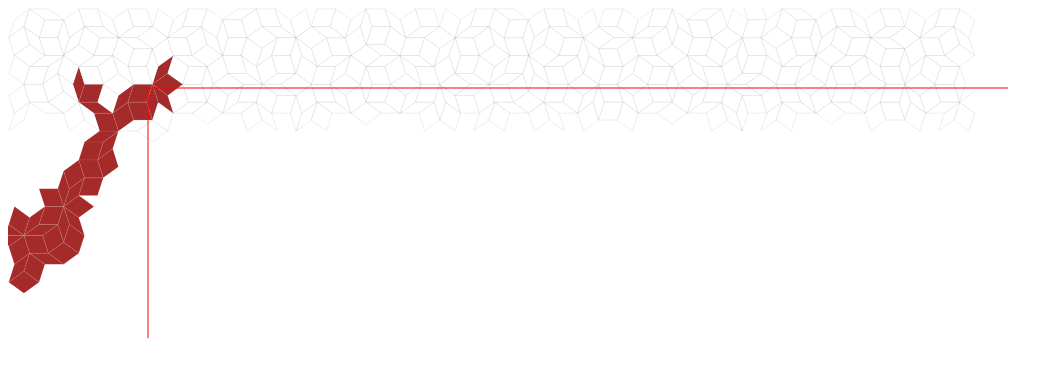
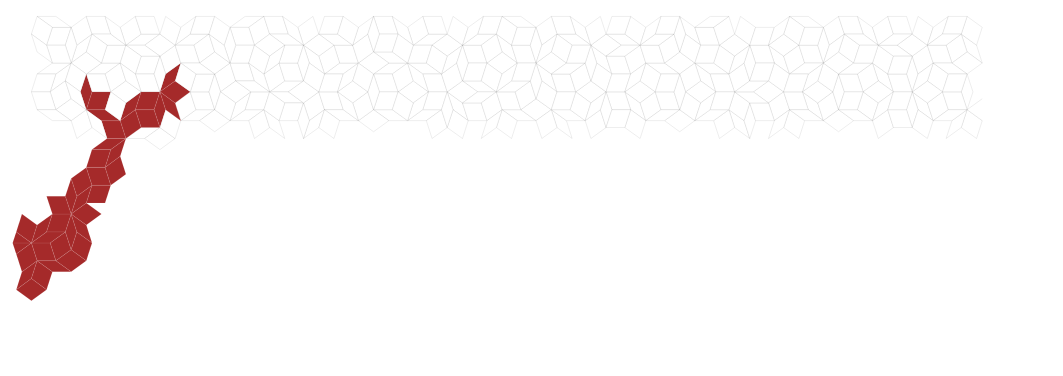
Before and after one commit to darobin/etiologi.es, a plain HTML site: page design/trimmed.html in a window 1280 px wide. Shown: the whole page, without its empty margins (0-1063 px from the left). Drawn offline with Linux system fonts and the light colour scheme.

Commit message:
position the tree better

```diff
--- a/design/trimmed.html
+++ b/design/trimmed.html
@@ -10,8 +10,8 @@
     </style>
   </head>
   <body>
-  <svg width="1000" viewBox="0 0 1000 330" xmlns="http://www.w3.org/2000/svg">
-    <g stroke-width="0.005" stroke="#000" fill="#fff" transform="scale(15) translate(-2.5, -2.5)">
+  <svg width="1000" viewBox="0 0 1000 300" xmlns="http://www.w3.org/2000/svg">
+    <g stroke-width="0.005" stroke="#000" fill="#fff" transform="scale(15) translate(-2, -2)">
       <path d="M 20.45, 6.86 L 21.70, 6.86 L 20.69, 7.59 L 19.44, 7.59 L 20.45, 6.86 z" data-num="17"></path>
       <path d="M 17.81, 2.56 L 19.06, 2.56 L 18.05, 3.29 L 16.80, 3.29 L 17.81, 2.56 z" data-num="28"></path>
       <path d="M 17.81, 8.78 L 19.06, 8.78 L 18.05, 9.51 L 16.80, 9.51 L 17.81, 8.78 z" data-num="32"></path>
@@ -86,7 +86,6 @@
       <path d="M 33.31, 3.74 L 34.56, 3.74 L 33.55, 4.48 L 32.30, 4.48 L 33.31, 3.74 z" data-num="398"></path>
       <path d="M 5.82, 6.86 L 4.81, 7.59 L 5.19, 6.40 L 6.21, 5.67 L 5.82, 6.86 z" data-num="402"></path>
       <path d="M 34.56, 7.59 L 35.81, 7.59 L 36.19, 8.78 L 34.94, 8.78 L 34.56, 7.59 z" data-num="404"></path>
-      <path d="M 3.56, 9.97 L 2.55, 10.70 L 2.93, 9.51 L 3.94, 8.78 L 3.56, 9.97 z" data-num="407"></path>
       <path d="M 23.73, 4.48 L 24.11, 5.67 L 23.10, 6.40 L 22.72, 5.21 L 23.73, 4.48 z" data-num="415"></path>
       <path d="M 20.07, 5.67 L 20.45, 6.86 L 19.44, 7.59 L 19.06, 6.40 L 20.07, 5.67 z" data-num="417"></path>
       <path d="M 14.15, 7.59 L 14.53, 8.78 L 13.52, 9.51 L 13.14, 8.33 L 14.15, 7.59 z" data-num="420"></path>
@@ -121,7 +120,6 @@
       <path d="M 14.15, 7.59 L 15.40, 7.59 L 15.78, 8.78 L 14.53, 8.78 L 14.15, 7.59 z" data-num="496"></path>
       <path d="M 41.49, 8.78 L 41.87, 9.97 L 40.86, 10.70 L 40.48, 9.51 L 41.49, 8.78 z" data-num="497"></path>
       <path d="M 14.15, 7.59 L 15.40, 7.59 L 15.78, 6.40 L 14.53, 6.40 L 14.15, 7.59 z" data-num="499"></path>
-      <path d="M 3.56, 3.74 L 2.55, 4.48 L 2.93, 3.29 L 3.94, 2.56 L 3.56, 3.74 z" data-num="511"></path>
       <path d="M 35.57, 4.48 L 36.82, 4.48 L 37.20, 5.67 L 35.95, 5.67 L 35.57, 4.48 z" data-num="513"></path>
       <path d="M 35.57, 6.86 L 36.82, 6.86 L 35.81, 7.59 L 34.56, 7.59 L 35.57, 6.86 z" data-num="514"></path>
       <path d="M 38.22, 6.40 L 39.47, 6.40 L 39.85, 7.59 L 38.60, 7.59 L 38.22, 6.40 z" data-num="518"></path>
@@ -189,7 +187,6 @@
       <path d="M 49.19, 7.59 L 48.18, 8.33 L 47.17, 7.59 L 48.18, 6.86 L 49.19, 7.59 z" data-num="680"></path>
       <path d="M 10.49, 2.56 L 10.88, 3.74 L 9.86, 4.48 L 9.48, 3.29 L 10.49, 2.56 z" data-num="681"></path>
       <path d="M 7.22, 2.56 L 7.60, 3.74 L 6.59, 4.48 L 6.21, 3.29 L 7.22, 2.56 z" data-num="684"></path>
-      <path d="M 3.56, 7.59 L 3.94, 8.78 L 2.93, 9.51 L 2.55, 8.33 L 3.56, 7.59 z" data-num="689"></path>
       <path d="M 10.49, 6.40 L 11.74, 6.40 L 12.13, 7.59 L 10.88, 7.59 L 10.49, 6.40 z" data-num="690"></path>
       <path d="M 44.14, 4.48 L 44.52, 5.67 L 43.51, 6.40 L 43.12, 5.21 L 44.14, 4.48 z" data-num="691"></path>
       <path d="M 30.90, 8.78 L 31.28, 9.97 L 31.67, 8.78 L 31.28, 7.59 L 30.90, 8.78 z" data-num="696"></path>
@@ -206,7 +203,6 @@
       <path d="M 48.81, 6.40 L 50.06, 6.40 L 49.04, 5.67 L 47.79, 5.67 L 48.81, 6.40 z" data-num="733"></path>
       <path d="M 4.57, 20.78 L 3.56, 20.04 L 3.94, 18.85 L 4.96, 19.59 L 4.57, 20.78 z" data-num="735" class="bark"></path>
       <path d="M 7.22, 18.85 L 6.21, 18.12 L 6.59, 16.93 L 7.60, 17.66 L 7.22, 18.85 z" data-num="737" class="bark"></path>
-      <path d="M 3.56, 3.74 L 3.94, 4.93 L 2.93, 5.67 L 2.55, 4.48 L 3.56, 3.74 z" data-num="739"></path>
       <path d="M 6.83, 7.59 L 7.22, 8.78 L 7.60, 7.59 L 7.22, 6.40 L 6.83, 7.59 z" data-num="744" class="bark"></path>
       <path d="M 4.57, 4.48 L 5.82, 4.48 L 6.21, 3.29 L 4.96, 3.29 L 4.57, 4.48 z" data-num="749"></path>
       <path d="M 22.72, 5.21 L 23.10, 6.40 L 22.09, 5.67 L 21.70, 4.48 L 22.72, 5.21 z" data-num="750"></path>
@@ -287,7 +283,6 @@
       <path d="M 45.53, 8.78 L 46.78, 8.78 L 45.77, 9.51 L 44.52, 9.51 L 45.53, 8.78 z" data-num="914"></path>
       <path d="M 19.06, 6.40 L 18.05, 5.67 L 18.43, 4.48 L 19.44, 5.21 L 19.06, 6.40 z" data-num="916"></path>
       <path d="M 14.15, 7.59 L 13.14, 6.86 L 13.52, 5.67 L 14.53, 6.40 L 14.15, 7.59 z" data-num="919"></path>
-      <path d="M 51.45, 2.10 L 52.70, 2.10 L 53.09, 3.29 L 51.84, 3.29 L 51.45, 2.10 z" data-num="920"></path>
       <path d="M 54.73, 4.48 L 53.71, 5.21 L 52.70, 4.48 L 53.71, 3.74 L 54.73, 4.48 z" data-num="924"></path>
       <path d="M 8.23, 9.51 L 9.48, 9.51 L 8.47, 8.78 L 7.22, 8.78 L 8.23, 9.51 z" data-num="926" class="bark"></path>
       <path d="M 36.82, 4.48 L 37.20, 5.67 L 37.59, 4.48 L 37.20, 3.29 L 36.82, 4.48 z" data-num="928"></path>
@@ -337,7 +332,6 @@
       <path d="M 57.37, 2.56 L 57.76, 3.74 L 56.75, 4.48 L 56.36, 3.29 L 57.37, 2.56 z" data-num="1042"></path>
       <path d="M 55.98, 4.48 L 56.36, 5.67 L 56.75, 4.48 L 56.36, 3.29 L 55.98, 4.48 z" data-num="1043"></path>
       <path d="M 58.38, 5.67 L 57.37, 4.93 L 57.76, 3.74 L 58.77, 4.48 L 58.38, 5.67 z" data-num="1044"></path>
-      <path d="M 4.96, 5.67 L 3.94, 6.40 L 2.93, 5.67 L 3.94, 4.93 L 4.96, 5.67 z" data-num="1045"></path>
       <path d="M 45.15, 7.59 L 46.40, 7.59 L 46.78, 6.40 L 45.53, 6.40 L 45.15, 7.59 z" data-num="1046"></path>
       <path d="M 48.81, 8.78 L 50.06, 8.78 L 49.04, 9.51 L 47.79, 9.51 L 48.81, 8.78 z" data-num="1047"></path>
       <path d="M 13.14, 4.48 L 12.13, 3.74 L 12.51, 2.56 L 13.52, 3.29 L 13.14, 4.48 z" data-num="1052"></path>
@@ -359,7 +353,6 @@
       <path d="M 45.15, 3.74 L 46.40, 3.74 L 46.78, 2.56 L 45.53, 2.56 L 45.15, 3.74 z" data-num="1094"></path>
       <path d="M 48.81, 2.56 L 50.06, 2.56 L 49.04, 3.29 L 47.79, 3.29 L 48.81, 2.56 z" data-num="1095"></path>
       <path d="M 48.81, 8.78 L 50.06, 8.78 L 50.44, 7.59 L 49.19, 7.59 L 48.81, 8.78 z" data-num="1096"></path>
-      <path d="M 3.56, 7.59 L 2.55, 6.86 L 2.93, 5.67 L 3.94, 6.40 L 3.56, 7.59 z" data-num="1103"></path>
       <path d="M 60.65, 2.56 L 61.90, 2.56 L 62.28, 3.74 L 61.03, 3.74 L 60.65, 2.56 z" data-num="1104"></path>
       <path d="M 60.65, 6.40 L 61.90, 6.40 L 62.28, 7.59 L 61.03, 7.59 L 60.65, 6.40 z" data-num="1105"></path>
       <path d="M 60.65, 8.78 L 61.90, 8.78 L 62.28, 9.97 L 61.03, 9.97 L 60.65, 8.78 z" data-num="1106"></path>
@@ -406,8 +399,6 @@
       <path d="M 64.30, 3.74 L 65.55, 3.74 L 65.94, 2.56 L 64.69, 2.56 L 64.30, 3.74 z" data-num="1216"></path>
       <path d="M 64.30, 3.74 L 65.55, 3.74 L 64.54, 4.48 L 63.29, 4.48 L 64.30, 3.74 z" data-num="1217"></path>
     </g>
-    <rect fill="none" stroke-width="1" stroke="#f00" height="300" width="960" y="80" x="140"></rect>
-    <!-- 2.31 2.10 64.64 51.44 -->
   </svg>
   <script>
     var paths = document.querySelectorAll("path");
```
